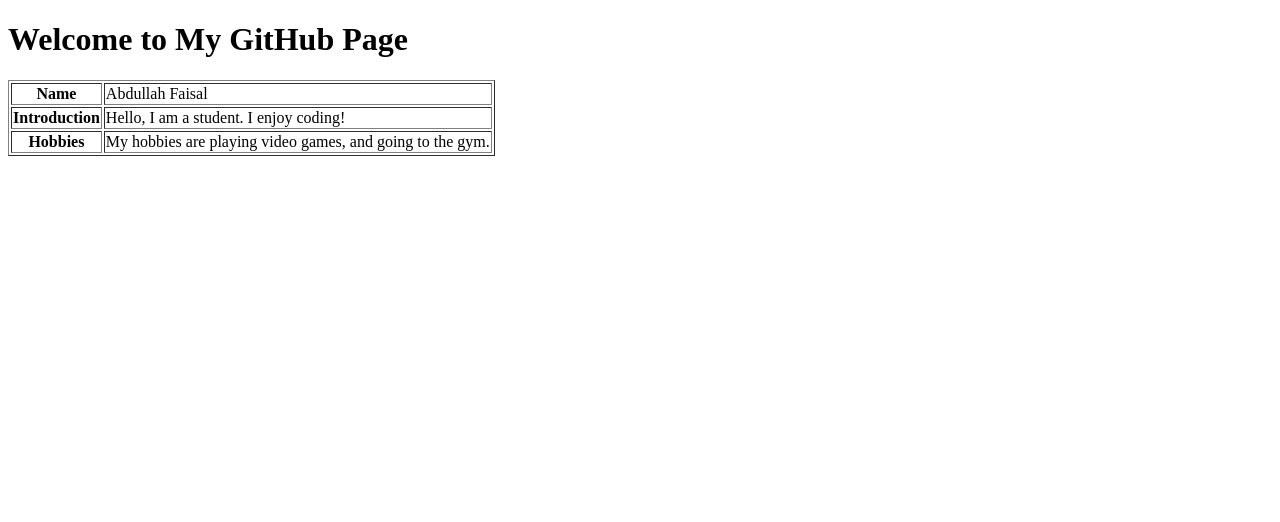
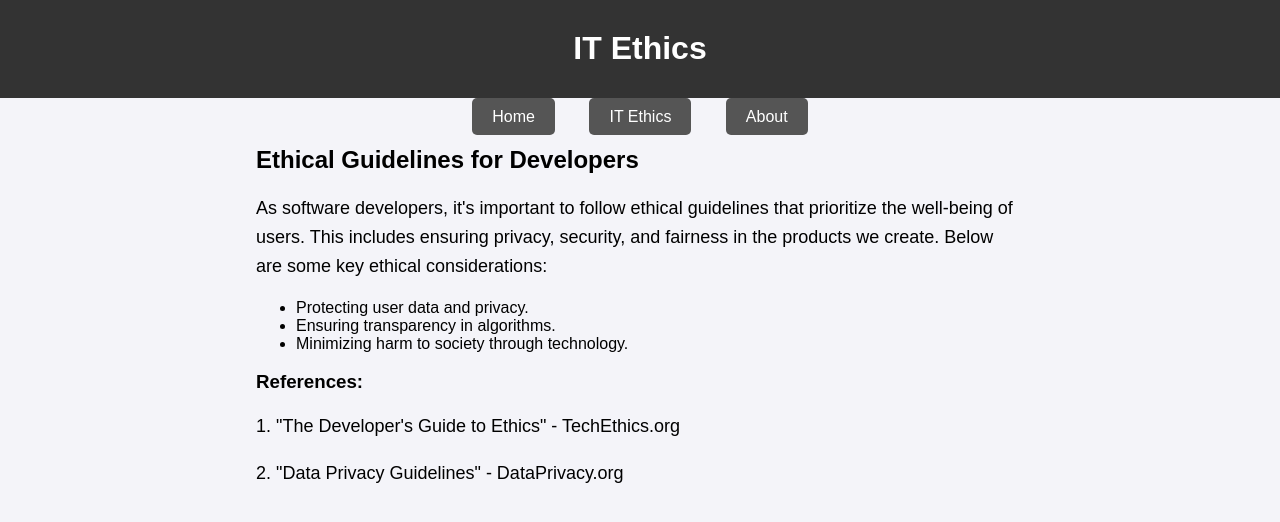
Before and after one commit to G01344719/afaisal, a plain HTML site: page index.html in a window 1280 px wide. Drawn offline with Linux system fonts and the light colour scheme.

Commit message:
index.html

```diff
--- a/index.html
+++ b/index.html
@@ -3,23 +3,82 @@
 <head>
     <meta charset="UTF-8">
     <meta name="viewport" content="width=device-width, initial-scale=1.0">
-    <title>My GitHub Page</title>
+    <title>IT Ethics</title>
+    <style>
+        /* Reuse the same styles as the Home page */
+        body {
+            font-family: Arial, sans-serif;
+            background-color: #f4f4f9;
+            margin: 0;
+            padding: 0;
+        }
+
+        header {
+            background-color: #333;
+            color: white;
+            padding: 10px 0;
+            text-align: center;
+        }
+
+        nav {
+            text-align: center;
+            margin-top: 10px;
+        }
+
+        nav a {
+            text-decoration: none;
+            color: white;
+            padding: 10px 20px;
+            margin: 0 15px;
+            background-color: #555;
+            border-radius: 5px;
+        }
+
+        nav a:hover {
+            background-color: #777;
+        }
+
+        h1 {
+            text-align: center;
+            margin-top: 20px;
+        }
+
+        .content {
+            width: 60%;
+            margin: 20px auto;
+        }
+
+        p {
+            font-size: 18px;
+            line-height: 1.6;
+        }
+    </style>
 </head>
 <body>
-    <h1>Welcome to My GitHub Page</h1>
-    <table border="1">
-        <tr>
-            <th>Name</th>
-            <td>Abdullah Faisal</td>
-        </tr>
-        <tr>
-            <th>Introduction</th>
-            <td>Hello, I am a student. I enjoy coding!</td>
-        </tr>
-        <tr>
-            <th>Hobbies</th>
-            <td>My hobbies are playing video games, and going to the gym.</td>
-        </tr>
-    </table>
+
+    <header>
+        <h1>IT Ethics</h1>
+    </header>
+
+    <nav>
+        <a href="index.html">Home</a>
+        <a href="ethics.html">IT Ethics</a>
+        <a href="about.html">About</a>
+    </nav>
+
+    <div class="content">
+        <h2>Ethical Guidelines for Developers</h2>
+        <p>As software developers, it's important to follow ethical guidelines that prioritize the well-being of users. This includes ensuring privacy, security, and fairness in the products we create. Below are some key ethical considerations:</p>
+        <ul>
+            <li>Protecting user data and privacy.</li>
+            <li>Ensuring transparency in algorithms.</li>
+            <li>Minimizing harm to society through technology.</li>
+        </ul>
+
+        <h3>References:</h3>
+        <p>1. "The Developer's Guide to Ethics" - TechEthics.org</p>
+        <p>2. "Data Privacy Guidelines" - DataPrivacy.org</p>
+    </div>
+
 </body>
-</html>
+</html
```
